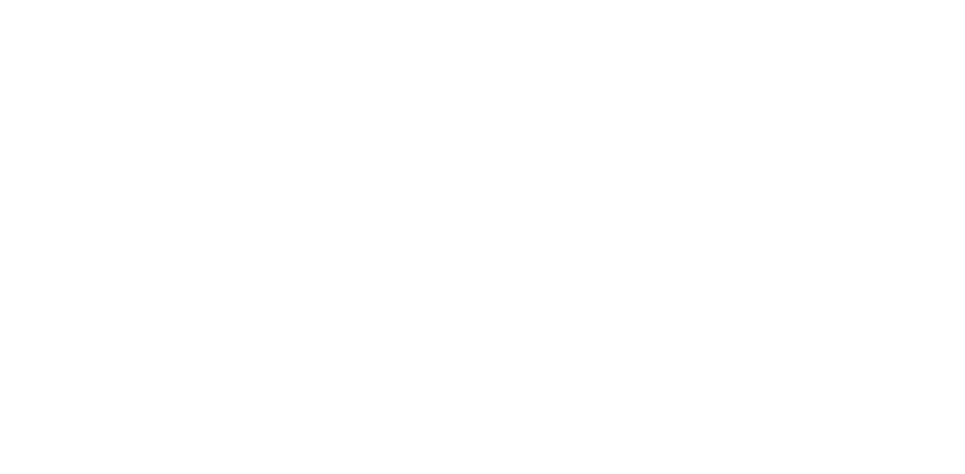
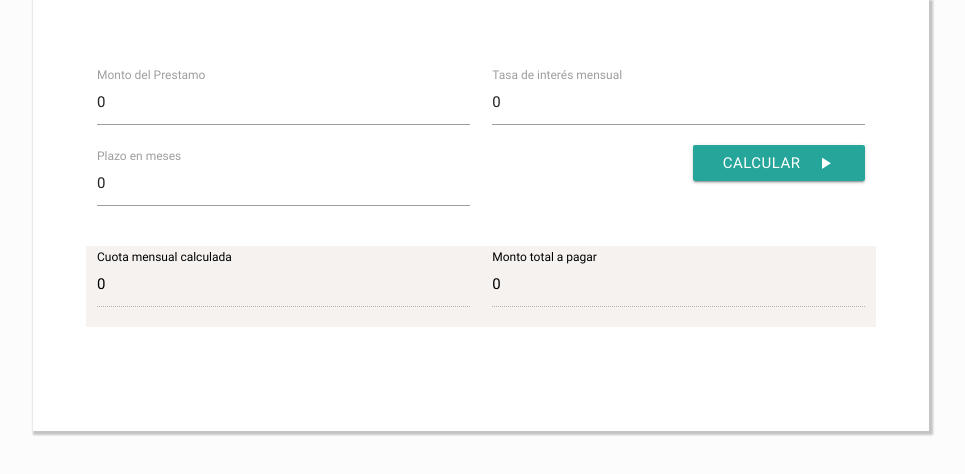
Before and after one commit to DannyelPerez/PMT, a plain HTML site: page index.html in a window 1280 px wide. Shown: the whole page, without its empty margins (159-1124 px from the left). Drawn offline with Linux system fonts and the light colour scheme.

Commit message:
calculating pmt

```diff
--- a/index.html
+++ b/index.html
@@ -5,23 +5,50 @@
     <link type="text/css" rel="stylesheet" href="src/materialize/css/materialize.min.css"  media="screen,projection"/>
     <meta name="viewport" content="width=device-width, initial-scale=1.0"/>
 <style type="text/css">
-	.number {
-	    height: 50px;
-	    width: 50px;
-	    border-radius: 50%;
-	    text-align: center;
-	    color: white;
-	    margin: 2px;
-	    flex: 1;
-	    float: left;
+	.container{
+		background-color: white;
+		padding: 5%;
+		box-shadow: 2px 2px 2px 2px rgba(128, 128, 128, 0.46);
 	}
 </style>
 </head>
 
 <script src="src/js/angular.min.js"></script>
-<body>
+<body style="background-color: #fcfcfc;">
 	<div class="container" ng-app="myApp" ng-controller="appCtrl as vm">
-
+		<div class="row">
+			<form class="col s12">
+				<div class="row">
+					<div class="input-field col s6">
+						<input type="number" min="0" class="validate" ng-model="vm.inputs.presentValue">
+						<label>Monto del Prestamo</label>
+					</div>
+					<div class="input-field col s6">
+						<input type="number" min="0" class="validate" ng-model="vm.inputs.rate">
+						<label>Tasa de interés mensual</label>
+					</div>
+					<div class="input-field col s6">
+						<input type="number" min="1" class="validate" ng-model="vm.inputs.numberOfPeriods">
+						<label>Plazo en meses</label>
+					</div>
+					<div class="col s6">
+						<a class="waves-effect waves-light btn right" ng-click="vm.evaluate()">
+							<i class="material-icons right">play_arrow</i>Calcular
+						</a>
+					</div>
+				</div>
+				<div class="row" style="background: #f5f2f0;">
+					<div class="input-field col s6">
+						<input style="color: black;" disabled type="number" min="0" class="validate" ng-model="vm.outputs.monthPay">
+						<label style="color: black;">Cuota mensual calculada</label>
+					</div>
+					<div class="input-field col s6">
+						<input style="color: black;" disabled type="number" min="0" class="validate" ng-model="vm.outputs.totalPay">
+						<label style="color: black;">Monto total a pagar</label>
+					</div>
+				</div>
+			</form>
+		</div>
 	</div>
 
 <script type="text/javascript" src="src/js/jquery-2.1.1.min.js"></script>
--- a/src/js/app.controller.js
+++ b/src/js/app.controller.js
@@ -1,6 +1,24 @@
 angular.module('myApp', []).controller('appCtrl', function($scope) {
 	var vm = this;
 
+	vm.inputs = {
+		presentValue: 0,
+		rate: 0,
+		numberOfPeriods: 0
+	}
+
+	vm.outputs = {
+		monthPay: 0,
+		totalPay: 0
+	}
+
+	vm.evaluate = function(){
+		vm.outputs.monthPay = PMT(vm.inputs.rate,
+			vm.inputs.numberOfPeriods,vm.inputs.presentValue);
+		vm.outputs.totalPay = vm.outputs.monthPay * vm.inputs.numberOfPeriods;
+		vm.outputs.monthPay = Math.round(vm.outputs.monthPay * 100) / 100
+		vm.outputs.totalPay = Math.round(vm.outputs.totalPay * 100) / 100
+	}
 
 	function PMT(rate, numberOfPeriods, presentValue, fv, type) {
 		let pmt, pvif;
```
